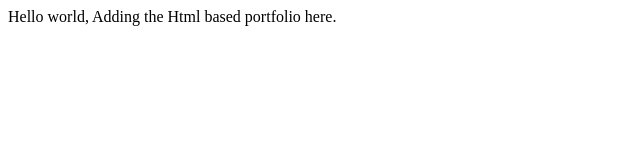
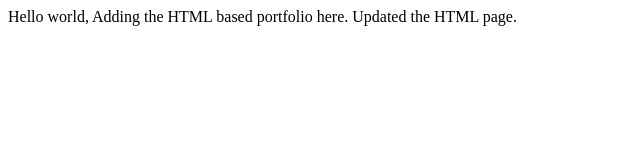
Before and after one commit to Amit0458/Amit0458.github.io, a plain HTML site: page index.html in a window 1280 px wide. Shown: the whole page, without its empty margins (0-640 px from the left). Drawn offline with Linux system fonts and the light colour scheme.

Commit message:
Second commit

```diff
--- a/index.html
+++ b/index.html
@@ -7,6 +7,6 @@
     <title>Document</title>
 </head>
 <body>
-    Hello world, Adding the Html based portfolio here.
+    Hello world, Adding the HTML based portfolio here. Updated the HTML page.
 </body>
 </html>
```
